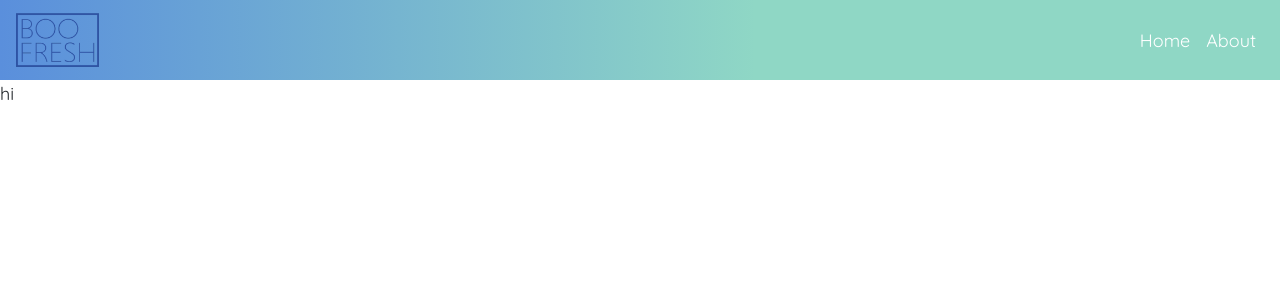
After one commit to vincentT360/reFresh, a Flask app: page /about in a window 1280 px wide. The commit adds this page. Shown: the top 300 px of the page. Run offline with Flask 2, Linux system fonts and the light colour scheme; some libraries are stand-ins or nearby versions.

Commit message:
Added about route

```diff
--- a/flaskdriver/main/routes.py
+++ b/flaskdriver/main/routes.py
@@ -16,6 +16,11 @@ def home():
         db.session.add(meal_plan)
         db.session.commit()
     return render_template("home.html", title=title)
+
+@main.route("/about")
+def about():
+    title = "About"
+    return render_template("about.html", title=title)
 
 @main.route("/pick-ingredients", methods=['GET', 'POST'])
 def pick_ingredients():
--- /dev/null
+++ b/flaskdriver/templates/about.html
@@ -0,0 +1,4 @@
+{% extends "layout.html" %}
+{% block content %}
+<p>hi</p>
+{% endblock content %}
--- a/flaskdriver/templates/layout.html
+++ b/flaskdriver/templates/layout.html
@@ -41,7 +41,7 @@
                             <a class="nav-link" href="{{ url_for('main.home') }}">Home</a>
                         </li>
                         <li class="nav-item">
-                            <a class="nav-link" href="#">Link</a>
+                            <a class="nav-link" href="{{ url_for('main.about') }}">About</a>
                         </li>
                     </ul>
                 </div>
```
Also changed, not shown: flaskdriver/site.db.
